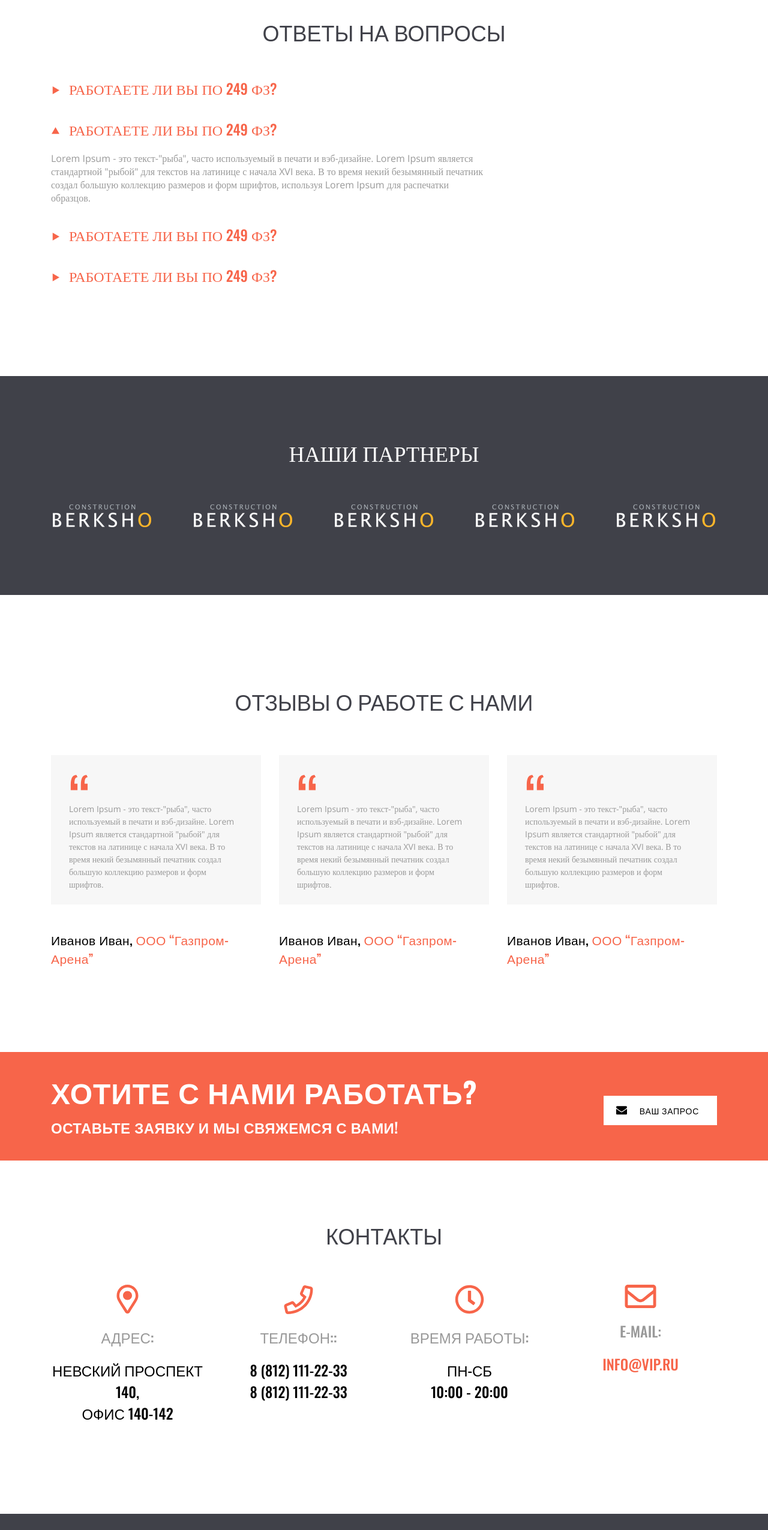
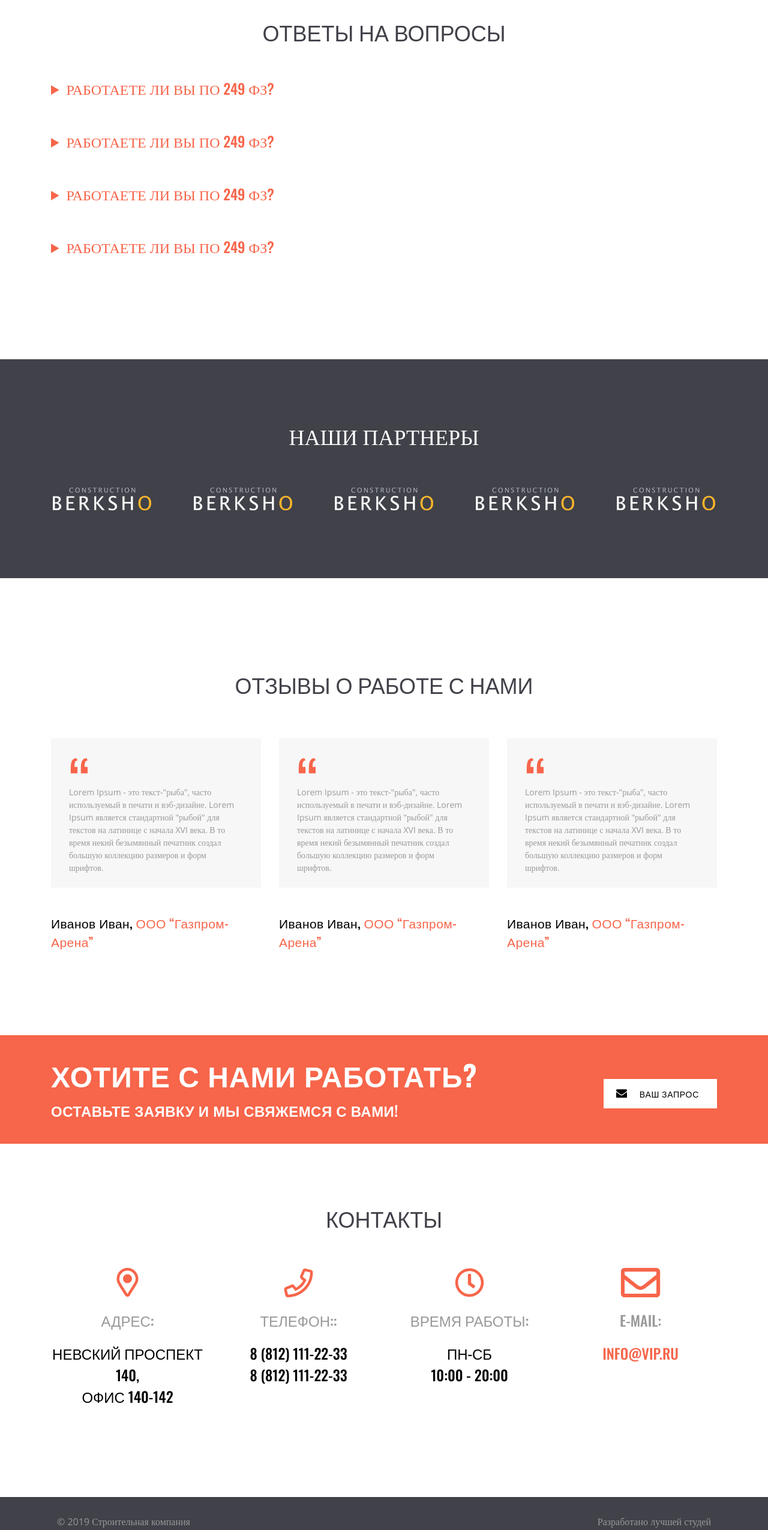
Before and after one commit to tbeketova/13.1_bigger_project, a plain HTML site: page index.html in a window 1280 px wide. Shown: the part 3860-6411 px from the top of the page at 60% size. Drawn offline with nearby package versions, Linux system fonts and the light colour scheme.

Commit message:
create style.min.css

```diff
--- a/css/style.css
+++ b/css/style.css
@@ -41,6 +41,7 @@ body {
 .container {
   max-width: 1110px;
   margin: 0 auto;
+  /*нужно добавить отступи padding по краям*/
 }
 
 .text-h2 {
@@ -285,7 +286,6 @@ body {
 }
 
 /*Services*/
-.services {}
 
 .services__title {
   text-align: center;
@@ -368,12 +368,12 @@ body {
   margin-bottom: 20px;
 }
 
-.questions__h3.open::before,
+/*.questions__h3.open::before,
 .questions__h3.close::before {
   content: "";
-  display: inline-block;
-  /*чтобьi вьiставить margin от иконки*/
-  width: 15px;
+  display: inline-block;*/
+/*чтобьi вьiставить margin от иконки*/
+/*width: 15px;
   height: 15px;
   background-image: url(../img/Polygon.svg);
   background-repeat: no-repeat;
@@ -387,15 +387,10 @@ body {
 
 .questions__h3.close+.questions__text {
   display: none;
-}
-
-.questions__h3.close {
-  /* margin-bottom: 33px; */
-}
+}*/
 
 .questions__text {
   max-width: 730px;
-
 }
 
 /*Partners*/
@@ -500,11 +495,18 @@ body {
 }
 
 .contacts__item {
-  width: 255px;
+  max-width: 255px;
 }
 
 .contacts__item img {
+  width: 255px;
+  height: 49px;
   margin-bottom: 20px;
+}
+
+.contacts__item-email-img {
+  width: 235px;
+  height: 39px;
 }
 
 .contacts__item-title {
@@ -520,10 +522,18 @@ body {
   color: #000;
 }
 
+.contacts__item-text a {
+  text-decoration: none;
+  color: inherit;
+}
+
 .contacts__item-email {
   color: var(--accent-color);
 }
 
+.contacts__item-email a {
+  color: var(--accent-color);
+}
 
 /*Footer*/
 .footer {
@@ -540,6 +550,10 @@ body {
 
 /*max-width: 1200px*/
 @media screen and (max-width: 1200px) {
+  .header__title {
+    padding: 0 10px;
+  }
+
   .projects__flex {
     padding: 20px 5px 0;
   }
@@ -644,6 +658,10 @@ body {
     padding: 0 10px;
   }
 
+  .questions__item:last-child {
+    margin-bottom: 50px;
+  }
+
   .partners__item:nth-child(5n) {
     margin-right: 0px;
   }
--- a/index.html
+++ b/index.html
@@ -77,12 +77,6 @@
             <h3 class="projects__item-title text-h3">Газпром Арена</h3>
             <p class="projects__item-text text-p">Мы сделали самую красивую арену в Европе. Это открытие стало для нас прорывной точкой для разивтия на следующие десятилетия. Мы очень рады данному еву.</p>
           </li>
-          <!-- <li class="projects__item">
-            <img class="projects__item-img" src="img/project-img.jpg" alt="Foto project" width="350" height="380">
-            <div class="projects__item-line"></div>
-            <h3 class="projects__item-title text-h3">Газпром Арена</h3>
-            <p class="projects__item-text text-p">Мы сделали самую красивую арену в Европе. Это открытие стало для нас прорывной точкой для разивтия на следующие десятилетия. Мы очень рады данному еву.</p>
-          </li> -->
         </ul>
       </div>
     </div>
@@ -178,24 +172,24 @@
   <section class="questions">
     <div class="container">
       <h2 class="questions__title text-h2">ОТВЕТЫ НА ВОПРОСЫ</h2>
-      <ul class="questions__list">
-        <li class="questions__item">
-          <h3 class="questions__h3 close">РАБОТАЕТЕ ЛИ ВЫ ПО 249 ФЗ?</h3>
+      <div class="questions__list">
+        <details class="questions__item">
+          <summary class="questions__h3">РАБОТАЕТЕ ЛИ ВЫ ПО 249 ФЗ?</summary>
           <p class="questions__text text-p">Lorem Ipsum - это текст-"рыба", часто используемый в печати и вэб-дизайне. Lorem Ipsum является стандартной "рыбой" для текстов на латинице с начала XVI века. В то время некий безымянный печатник создал большую коллекцию размеров и форм шрифтов, используя Lorem Ipsum для распечатки образцов. </p>
-        </li>
-        <li class="questions__item">
-          <h3 class="questions__h3 open">РАБОТАЕТЕ ЛИ ВЫ ПО 249 ФЗ?</h3>
+        </details>
+        <details class="questions__item">
+          <summary class="questions__h3">РАБОТАЕТЕ ЛИ ВЫ ПО 249 ФЗ?</summary>
           <p class="questions__text text-p">Lorem Ipsum - это текст-"рыба", часто используемый в печати и вэб-дизайне. Lorem Ipsum является стандартной "рыбой" для текстов на латинице с начала XVI века. В то время некий безымянный печатник создал большую коллекцию размеров и форм шрифтов, используя Lorem Ipsum для распечатки образцов. </p>
-        </li>
-        <li class="questions__item">
-          <h3 class="questions__h3 close">РАБОТАЕТЕ ЛИ ВЫ ПО 249 ФЗ?</h3>
+        </details>
+        <details class="questions__item">
+          <summary class="questions__h3">РАБОТАЕТЕ ЛИ ВЫ ПО 249 ФЗ?</summary>
           <p class="questions__text text-p">Lorem Ipsum - это текст-"рыба", часто используемый в печати и вэб-дизайне. Lorem Ipsum является стандартной "рыбой" для текстов на латинице с начала XVI века. В то время некий безымянный печатник создал большую коллекцию размеров и форм шрифтов, используя Lorem Ipsum для распечатки образцов. </p>
-        </li>
-        <li class="questions__item">
-          <h3 class="questions__h3 close">РАБОТАЕТЕ ЛИ ВЫ ПО 249 ФЗ?</h3>
+        </details>
+        <details class="questions__item">
+          <summary class="questions__h3">РАБОТАЕТЕ ЛИ ВЫ ПО 249 ФЗ?</summary>
           <p class="questions__text text-p">Lorem Ipsum - это текст-"рыба", часто используемый в печати и вэб-дизайне. Lorem Ipsum является стандартной "рыбой" для текстов на латинице с начала XVI века. В то время некий безымянный печатник создал большую коллекцию размеров и форм шрифтов, используя Lorem Ipsum для распечатки образцов. </p>
-        </li>
-      </ul>
+        </details>
+      </div>
     </div>
   </section>
 
@@ -278,8 +272,8 @@
           <li class="contacts__item">
             <img src="img/phone.svg" alt="" width="255" height="49" >
             <p class="contacts__item-title">ТЕЛЕФОН::</p>
-            <p class="contacts__item-text">8 (812) 111-22-33 <br>
-              8 (812) 111-22-33</p>
+            <p class="contacts__item-text"><a href="tel:+7812112233"> 8 (812) 111-22-33</a> <br>
+              <a href="tel:+7812112233">8 (812) 111-22-33</a></p>
           </li>
           <li class="contacts__item">
             <img src="img/work-time.svg" alt="" width="255" height="49" >
@@ -287,9 +281,9 @@
             <p class="contacts__item-text">ПН-СБ <br> 10:00 - 20:00</p>
           </li>
           <li class="contacts__item">
-            <img src="img/email-icon.svg" alt="" width="235" height="39" >
+            <img class="contacts__item-email-img" src="img/email-icon.svg" alt="" width="235" height="39" >
             <p class="contacts__item-title">E-MAIL:</p>
-            <p class="contacts__item-text"><span class="contacts__item-email">INFO@VIP.RU</span></p>
+            <p class="contacts__item-text"><span class="contacts__item-email"><a href="mailto:INFO@VIP.RU"> INFO@VIP.RU</a></span></p>
           </li>
         </ul>
     </div>
```
Also changed, not shown: css/style.min.css (added).
